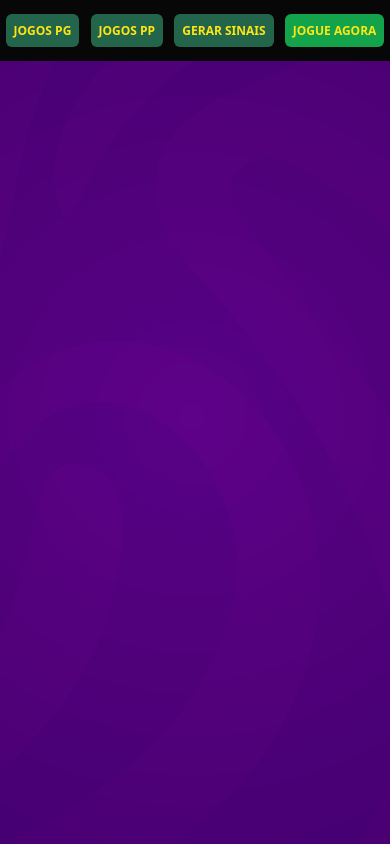
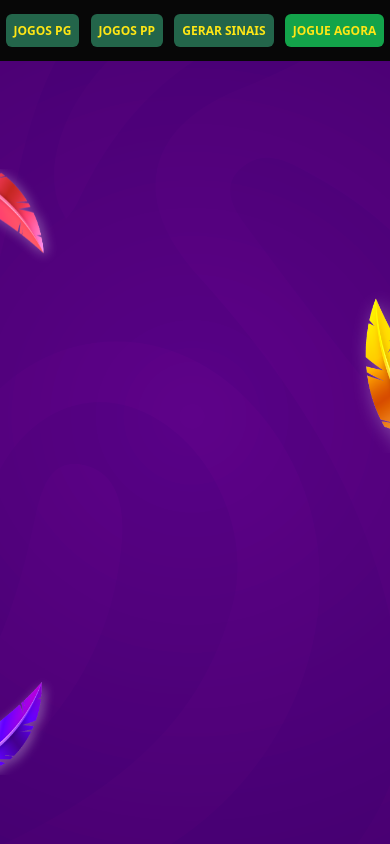
Before and after one commit to daanrox/fp-sinais-slots, a plain HTML site: page index.html in a window 390 px wide. Shown: the top 844 px of the page. Drawn offline with Linux system fonts and the light colour scheme.

Commit message:
update: main style

```diff
--- a/index.html
+++ b/index.html
@@ -83,8 +83,11 @@
         </div>
     </footer>
 
-    <img src="/assets/folha-verde.png" class="verde">
-    <img src="/assets/folha-azul.png" class="azul">
+    <img src="/assets/folha-verde.png" class="verde folha">
+    <img src="/assets/folha-azul.png" class="azul folha">
+    <img src="/assets/folha-roxa.png" class="roxa folha">
+    <img src="/assets/folha-amarela2.png" class="amarela folha">
+    <img src="/assets/folha-rosa2.png" class="rosa folha">
 
 </body>
 
--- a/styles/footer.css
+++ b/styles/footer.css
@@ -1,19 +1,21 @@
 footer{
     background-color: rgb(7, 7, 7);
-    padding:  40px 5% 80px 5%;
+    padding:  40px 5% 200px 5%;
     border-top: 0.5px solid rgb(92, 91, 91);
 
 }
 
 footer > div{
     color: #FAFAFA;
-    max-width: 1600px;
+    max-width: 1300px;
     margin: 0 auto;
 }
 
 footer > div> div:nth-child(1){
     display: flex;
+    justify-content: space-between;
     margin-bottom: 20px;
+    gap: 2rem
 }
 
 footer > div> div:nth-child(1) > div > img {
@@ -29,7 +31,8 @@ footer h2{
 }
 
 footer p{
-    font-size: 16px
+    font-size: 16px;
+    max-width: 800px;
 }
 
 @media screen and (max-width: 500px) {
--- a/styles/globalStyles.css
+++ b/styles/globalStyles.css
@@ -32,6 +32,31 @@ body{
     z-index: 50;
 }
 
+
+.roxa{
+    position: absolute;
+    top: 50%;
+    height: 150px;
+    z-index: 50;
+}
+
+.amarela{
+    position: absolute;
+    top: 60%;
+    right:0;
+    height: 300px;
+    z-index: 50;
+}
+
+.rosa{
+    display: none;
+    position: fixed;
+    top: 20%;
+    height: 120px;
+    z-index: 50;
+}
+
+
 @media screen and (max-width: 1024px){
     .verde{
         width: 150px
@@ -46,5 +71,23 @@ body{
     .azul{
         display:none;
     }
+    .roxa{
+        position: fixed;
+        top: 80%;
+        height: 100px;
+    }
 
+    .amarela{
+        position: fixed;
+        top: 30%;
+        height: 200px;
+    }
+
+    .rosa{
+        display: block;
+    }
 }
+
+.folha{
+    pointer-events: none;
+}
```
